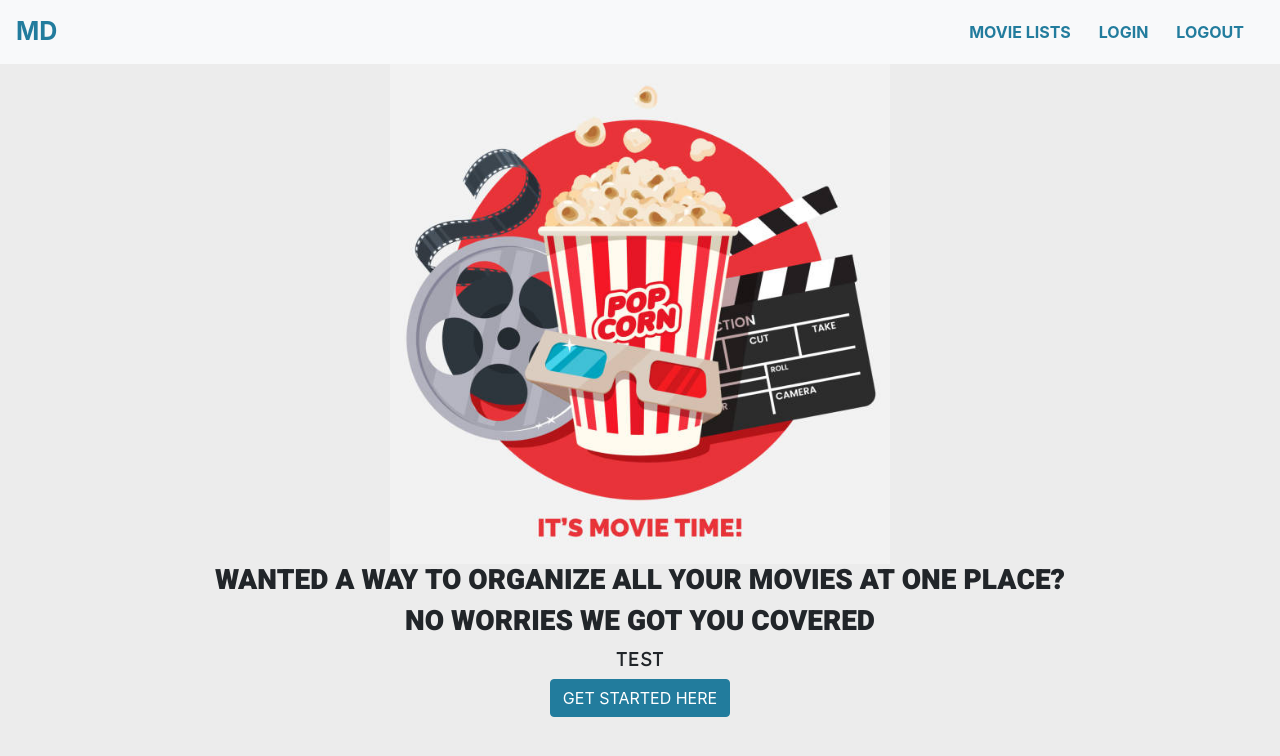
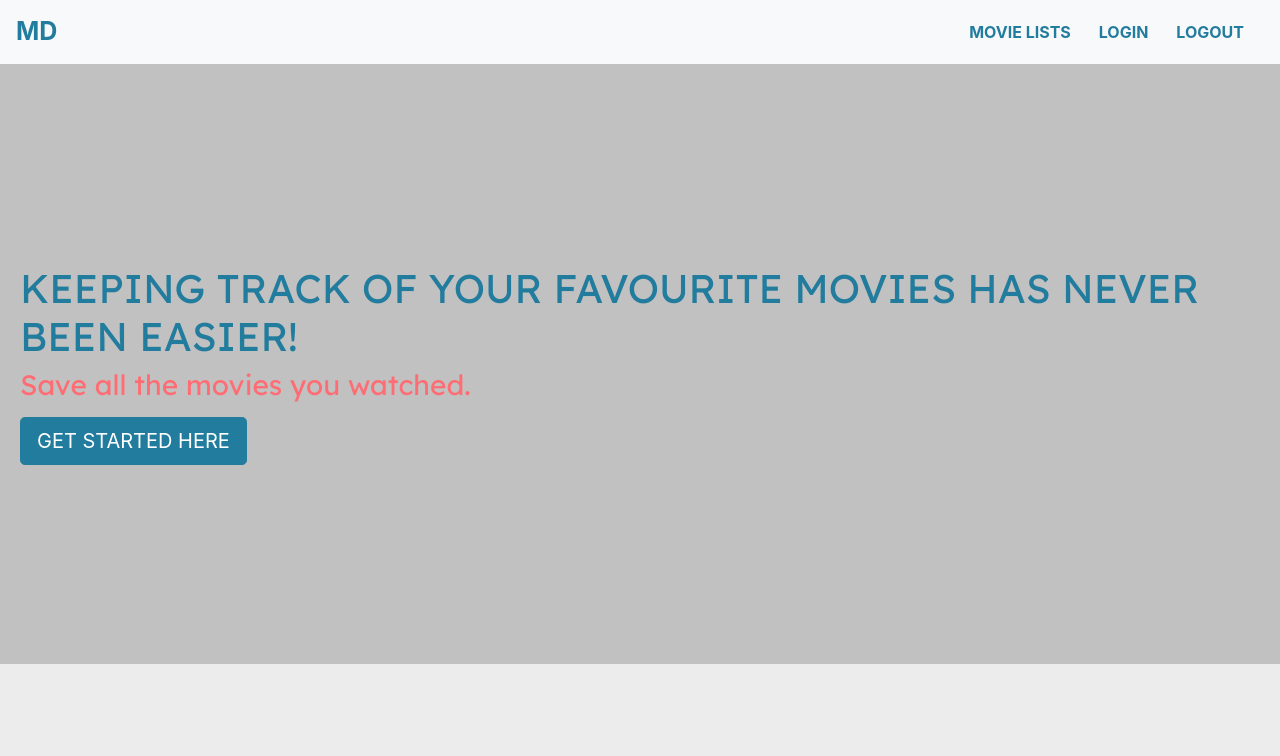
Before and after one commit to aryabhagwat/MovieDatabase, an Angular app: page / in a window 1280 px wide. Shown: the top 756 px of the page. Built offline with nearby package versions, Linux system fonts and the light colour scheme.

Commit message:
Changed welcome page style and signup button

```diff
--- a/angular.json
+++ b/angular.json
@@ -24,8 +24,7 @@
               "src/assets"
             ],
             "styles": [
-              "src/styles.css",
-              "node_modules/font-awesome/css/font-awesome.css"
+              "src/styles.css"
             ],
             "scripts": []
           },
--- a/src/app/app.module.ts
+++ b/src/app/app.module.ts
@@ -9,11 +9,13 @@ import { loginComponent } from './auth/login/login.component';
 import { signupComponent } from './auth/signup/signup.component';
 import { ReactiveFormsModule } from '@angular/forms';
 import { MovieListComponent } from './movies/movieList/movie-list.component';
+import { welcomeComponent } from './welcome/welcome.component';
 
 @NgModule({
   declarations: [
     AppComponent,
     headerComponent,
+    welcomeComponent,
     loginComponent,
     signupComponent,
     MovieListComponent
--- a/src/app/auth/login/login.component.html
+++ b/src/app/auth/login/login.component.html
@@ -35,9 +35,12 @@
                                 <div class="col">
                                     <button class="btn btn-primary btn-block customButton" type="submit">LOGIN</button>
 
-                                    <a style="top: 20px;" class="left-body" [routerLink]="'/signup'">
-                                        <i > New to <span class="highlighter">MD</span>? Please click here to signup. </i>
-                                    </a>
+                                    <hr>
+                                    <button
+                                        class="btn btn-primary btn-block customButton2"
+                                        type="button"
+                                        [routerLink]="'/signup'">SIGNUP</button>
+
                                 </div>
                             </div>
                         </form>
--- a/src/app/auth/signup/signup.component.css
+++ b/src/app/auth/signup/signup.component.css
@@ -6,10 +6,6 @@ Yellow: #FFCB77
 White: #ECECEC
 Green: #17C3B2
 */
-
-body {
-    background-color: aqua;
-}
 
 .my-container{
     background-color: #ECECEC;
@@ -28,7 +24,7 @@ form{
     font-family: 'Heebo', sans-serif;
     font-size: 40px;
     text-align: left;
-    color: #5DA2D5;
+    color: #227C9D;
 }
 
 .background2{
@@ -43,12 +39,12 @@ form{
 .left-body{
     font-family: 'Lexend', sans-serif;
     text-align: center;
-    color: #F78888;
+    color: #FE6D73;
     text-shadow: 5px;
 }
 
 .highlighter{
-    color: #F78888;
+    color: #FE6D73;
 }
 
 .background:hover span{
@@ -60,8 +56,3 @@ form{
 .spacer{
     margin-top: 25px;
 }
-
-.customButton{
-    background-color:#5DA2D5;
-    border-color: #5DA2D5;
-}
--- a/src/app/welcome/welcome.component.css
+++ b/src/app/welcome/welcome.component.css
@@ -11,12 +11,27 @@ Green: #17C3B2
     background-color: #ECECEC;
 }
 
-h3{
-    font-family: 'Heebo', sans-serif;
-    text-align: center;
+.welcomePage{
+    width: auto;
+    height: 600px;
+    background-color: #c2c1c1 !important;
+    padding-top: 200px;
 }
 
-h5{
+h1, h2, h3, h5{
+    color:#227C9D;
+    padding-left: 20px;
     font-family: 'Lexend', sans-serif;
-    text-align: center;
+    text-align: left;
 }
+
+h3{
+    color:#FE6D73;
+    padding-left: 20px;
+    font-family: 'Lexend', sans-serif;
+    text-align: left;
+}
+
+.welcomeButton{
+    padding-left: 35px;
+}
--- a/src/app/welcome/welcome.component.html
+++ b/src/app/welcome/welcome.component.html
@@ -1,29 +1,24 @@
 <div class="my-container">
     <div class="row">
-        <div class="col">
+        <div class="col welcomePage align-items-center">
             <div class="row">
-                <div class="col-md-12" style="text-align: center;">
-                    <img src="assets/images/welcomeImage.jpg" class="img-fluid" style="width: 500px; height: 500px;" alt="welcomeImage">
+                <div class="col-md-12">
+                    <h1>KEEPING TRACK OF YOUR FAVOURITE MOVIES HAS NEVER BEEN EASIER! </h1>
                 </div>
             </div>
             <div class="row">
                 <div class="col-md-12">
-                    <h3>WANTED A WAY TO ORGANIZE ALL YOUR MOVIES AT ONE PLACE? </h3>
+                    <h3>Save all the movies you watched.</h3>
                 </div>
             </div>
             <div class="row">
                 <div class="col-md-12">
-                    <h3>NO WORRIES WE GOT YOU COVERED </h3>
+                    <h5></h5>
                 </div>
             </div>
             <div class="row">
-                <div class="col-md-12">
-                    <h5>TEST</h5>
-                </div>
-            </div>
-            <div class="row">
-                <div class="col-md-12" style="text-align: center;">
-                    <button class="btn btn-primary customButton">
+                <div class="col-md-12 welcomeButton">
+                    <button [routerLink]="'/signup'" class="btn btn-primary btn-lg customButton">
                         GET STARTED HERE
                     </button>
                 </div>
--- a/src/styles.css
+++ b/src/styles.css
@@ -40,3 +40,13 @@ body, html {
   background-color: #FE6D73;
   border-color: #FE6D73;
 }
+
+.customButton2{
+  background-color:#17C3B2;
+  border-color: #17C3B2;
+}
+
+.customButton2:hover{
+  background-color: #0f8074;
+  border-color: #0f8074;
+}
```
Also changed, not shown: src/assets/images/mainPageImage.png (added), 1 other file (tests, documents, lock files or other folders).
